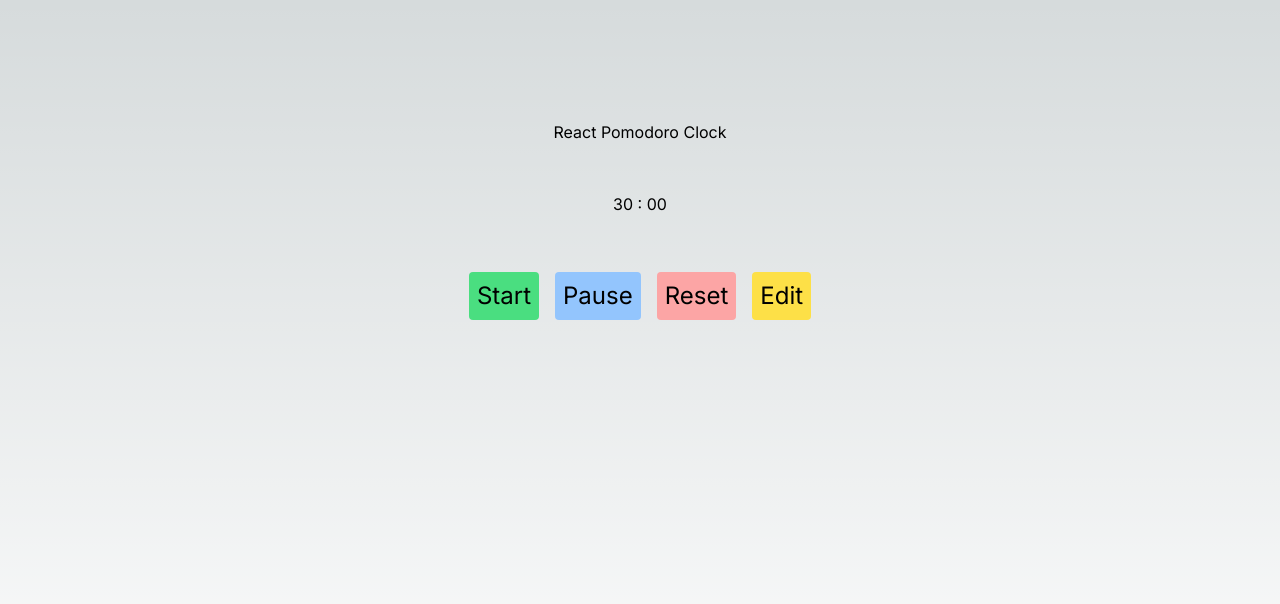
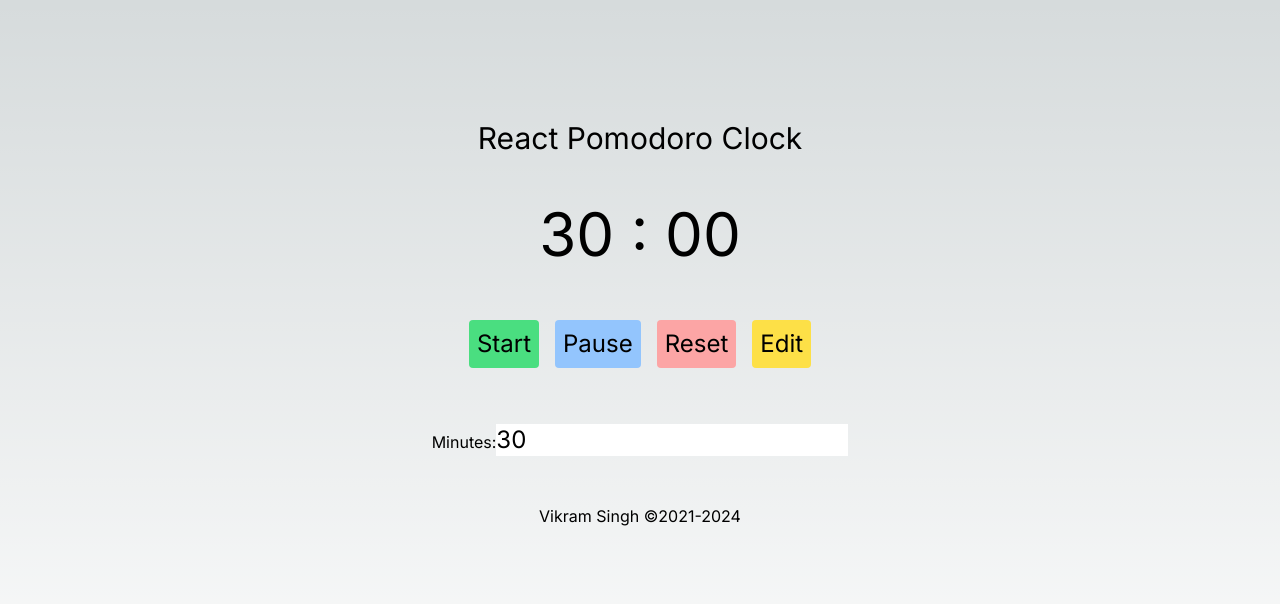
Before and after one commit to vikramsingh13/react-pomodoro-clock, a Next.js app: page / in a window 1280 px wide. Both pictures are taken after a click on the button "Edit". Shown: the top 604 px of the page. Built offline with nearby package versions, Linux system fonts and the light colour scheme.

Commit message:
functioning edit, timer, added copyright footer, adjusted text size

```diff
--- a/app/components/clock.tsx
+++ b/app/components/clock.tsx
@@ -32,7 +32,7 @@ const Clock: React.FC<ClockProps> = ({seconds, isRunning, toggleReset, isReset})
   }
 
   return (
-    <div>{ formatTime(time) }</div>
+    <div className="text-6xl">{ formatTime(time) }</div>
   )
 };
 
--- /dev/null
+++ b/app/components/settings.tsx
@@ -0,0 +1,58 @@
+import React, { useState, useEffect } from 'react';
+
+type SettingsProps = {
+  isEditing: boolean;
+  defaultTime: number;
+  setDefaultTime: (time: number) => void;
+};
+
+const Settings: React.FC<SettingsProps> = ({ isEditing, defaultTime, setDefaultTime }) => {
+  const [minutes, setMinutes] = useState(Math.floor(defaultTime / 60).toString());
+
+  useEffect(() => {
+    setMinutes(Math.floor(defaultTime / 60).toString());
+  }, [defaultTime]);
+
+  const handleInputChange: React.ChangeEventHandler<HTMLInputElement> = (e) => {
+    const inputValue = e.target.value;
+    try {
+      let numberOfMinutes = parseInt(inputValue);
+      if (isNaN(numberOfMinutes)) {
+        console.log(`settings::handleInputChange error: ${inputValue} is not a number`);
+      } else {
+
+        // Make sure the number of minutes is between 0 and 60
+        numberOfMinutes = numberOfMinutes < 0
+          ? 0
+          : numberOfMinutes > 60
+            ? 60
+            : numberOfMinutes;
+
+            // Convert back to seconds and update the defaultTime
+        const numberOfSeconds = numberOfMinutes * 60;
+
+        setDefaultTime(numberOfSeconds);
+      }
+    } catch (err) {
+      console.log(`settings::handleInputChange: While parsing Minutes input encountered error: ${err}`);
+    }
+  };
+
+  // used to toggle the visibility of the settings
+  let visibility = isEditing ? 'visible' : 'hidden';
+
+  return (
+    <div className={visibility}>
+      <label>Minutes:</label>
+      <input
+        type="number"
+        placeholder="Minutes"
+        onChange={handleInputChange}
+        value={minutes}
+        className="text-black text-2xl"
+      />
+    </div>
+  );
+};
+
+export default Settings;
--- a/app/page.tsx
+++ b/app/page.tsx
@@ -3,13 +3,19 @@
 import React, { useState, useEffect } from 'react';
 import Clock from './components/clock';
 import Controls from './components/controls';
+import Settings from './components/settings';
 
 export default function Home() {
-  const defaultTime = 1800;
+  const [defaultTime, setDefaultTime] = useState(1800);
   const [time, setTime] = useState(defaultTime);
   const [isRunning, setIsRunning] = useState(false);
   const [isEditing, setIsEditing] = useState(false);
   const [isReset, setIsReset] = useState(false);
+
+  useEffect(() => {
+    handleReset();
+  // eslint-disable-next-line react-hooks/exhaustive-deps
+  }, [defaultTime]);
 
   const handleStart = () => {
     setIsRunning(true);
@@ -21,7 +27,7 @@ export default function Home() {
     console.log('pause');
   }
 
-  const setDefaultTime = () => {
+  const handleReset = () => {
     setTime(defaultTime);
     handlePause();
     toggleReset();
@@ -40,11 +46,20 @@ export default function Home() {
 
   return (
     <main className="flex min-h-screen flex-col items-center p-24 [&>*]:m-6">
-      <div>React Pomodoro Clock</div>
+      <div className="text-3xl">React Pomodoro Clock</div>
 
       <Clock seconds={time} isRunning={isRunning} toggleReset={toggleReset} isReset={isReset}/>
 
-      <Controls handleStart={handleStart} handlePause={handlePause} handleReset={setDefaultTime} toggleEdit={toggleEdit}/>
+      <Controls handleStart={handleStart} handlePause={handlePause} handleReset={handleReset} toggleEdit={toggleEdit}/>
+
+      <Settings isEditing={isEditing} defaultTime={defaultTime} setDefaultTime={setDefaultTime} />
+
+      <footer className="mt-auto">
+        <a href="https://vikramsingh.tech" target="_blank">
+          Vikram Singh &copy;2021-2024
+        </a>
+      </footer>
+
 
 
     </main>
```
